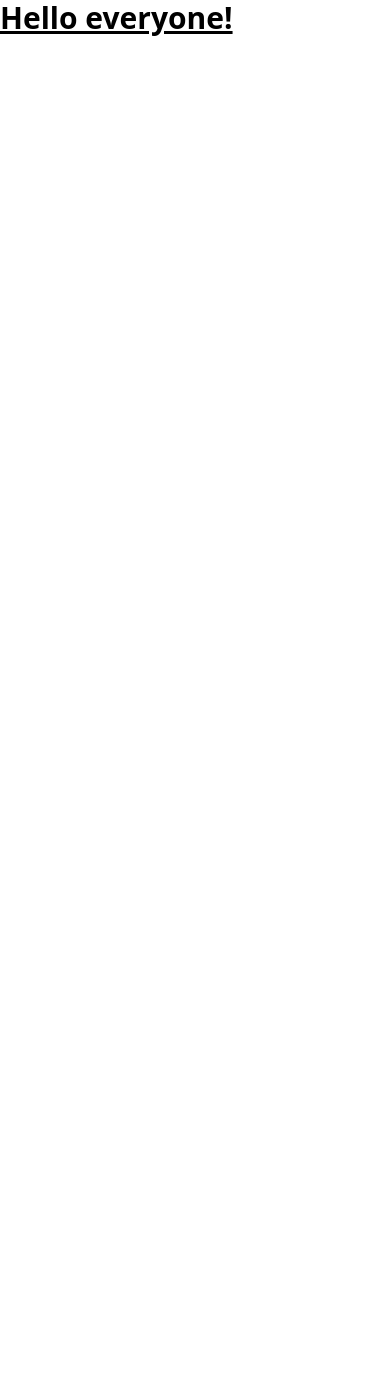
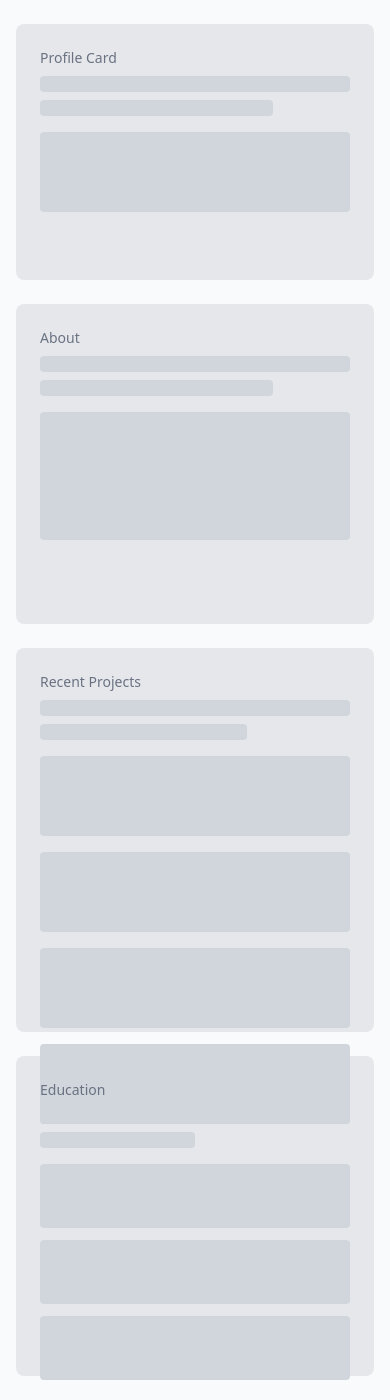
Before and after one commit to 7ANV1R/7ANV1R.github.io, a React (Vite) app: page / in a window 390 px wide. Before the commit the page ends 844 px from the top, so only its background shows below. Built offline with nearby package versions, Linux system fonts and the light colour scheme.

Commit message:
feat: implement responsive layouts with Mobile and Desktop components

```diff
--- a/src/App.jsx
+++ b/src/App.jsx
@@ -1,9 +1,12 @@
 import React from 'react';
+import MobileLayout from './components/layout/MobileLayout';
+import DesktopLayout from './components/layout/DesktopLayout';
 
 const App = () => {
   return (
-    <div>
-      <h1 class="text-3xl font-bold underline">Hello everyone!</h1>
+    <div className="min-h-screen bg-gray-50">
+      <MobileLayout />
+      <DesktopLayout />
     </div>
   );
 };
--- /dev/null
+++ b/src/components/layout/DesktopLayout.jsx
@@ -0,0 +1,29 @@
+import React from 'react';
+import ProfileCard from '../sections/ProfileCard';
+import About from '../sections/About';
+import RecentProjects from '../sections/RecentProjects';
+import Education from '../sections/Education';
+
+const DesktopLayout = () => {
+  return (
+    <div className="hidden lg:flex h-screen">
+      {/* Left Side - Pinned Card */}
+      <div className="w-1/3 p-6 border-r border-gray-200">
+        <div className="sticky top-6">
+          <ProfileCard className="h-96" />
+        </div>
+      </div>
+
+      {/* Right Side - Scrollable Content */}
+      <div className="w-2/3 overflow-y-auto">
+        <div className="p-6 space-y-6">
+          <About className="h-80" />
+          <RecentProjects className="h-96" />
+          <Education className="h-80" />
+        </div>
+      </div>
+    </div>
+  );
+};
+
+export default DesktopLayout;
--- /dev/null
+++ b/src/components/layout/MobileLayout.jsx
@@ -0,0 +1,20 @@
+import React from 'react';
+import ProfileCard from '../sections/ProfileCard';
+import About from '../sections/About';
+import RecentProjects from '../sections/RecentProjects';
+import Education from '../sections/Education';
+
+const MobileLayout = () => {
+  return (
+    <div className="lg:hidden">
+      <div className="container mx-auto px-4 py-6 space-y-6">
+        <ProfileCard className="h-64" />
+        <About />
+        <RecentProjects />
+        <Education />
+      </div>
+    </div>
+  );
+};
+
+export default MobileLayout;
--- /dev/null
+++ b/src/components/sections/About.jsx
@@ -0,0 +1,15 @@
+import React from 'react';
+import Card from '../ui/Card';
+import Skeleton from '../ui/Skeleton';
+
+const About = ({ className = "" }) => {
+  return (
+    <Card title="About" className={`h-80 ${className}`}>
+      <Skeleton className="mb-2" />
+      <Skeleton width="w-3/4" className="mb-4" />
+      <Skeleton height="h-32" />
+    </Card>
+  );
+};
+
+export default About;
--- /dev/null
+++ b/src/components/sections/Education.jsx
@@ -0,0 +1,19 @@
+import React from 'react';
+import Card from '../ui/Card';
+import Skeleton from '../ui/Skeleton';
+
+const Education = ({ className = "" }) => {
+  return (
+    <Card title="Education" className={`h-80 ${className}`}>
+      <Skeleton className="mb-2" />
+      <Skeleton width="w-1/2" className="mb-4" />
+      <div className="space-y-3">
+        <Skeleton height="h-16" />
+        <Skeleton height="h-16" />
+        <Skeleton height="h-16" />
+      </div>
+    </Card>
+  );
+};
+
+export default Education;
--- /dev/null
+++ b/src/components/sections/ProfileCard.jsx
@@ -0,0 +1,19 @@
+import React from 'react';
+import Card from '../ui/Card';
+import Skeleton from '../ui/Skeleton';
+
+const ProfileCard = ({ className = "" }) => {
+  return (
+    <Card title="Profile Card" className={className}>
+      <Skeleton className="mb-2" />
+      <Skeleton width="w-3/4" className="mb-4" />
+      <Skeleton height="h-20 lg:h-32" className="lg:mb-4" />
+      <div className="hidden lg:block">
+        <Skeleton width="w-1/2" className="mb-2" />
+        <Skeleton width="w-2/3" />
+      </div>
+    </Card>
+  );
+};
+
+export default ProfileCard;
--- /dev/null
+++ b/src/components/sections/RecentProjects.jsx
@@ -0,0 +1,20 @@
+import React from 'react';
+import Card from '../ui/Card';
+import Skeleton from '../ui/Skeleton';
+
+const RecentProjects = ({ className = "" }) => {
+  return (
+    <Card title="Recent Projects" className={`h-96 ${className}`}>
+      <Skeleton className="mb-2" />
+      <Skeleton width="w-2/3" className="mb-4" />
+      <div className="grid grid-cols-1 md:grid-cols-2 gap-4">
+        <Skeleton height="h-20" />
+        <Skeleton height="h-20" />
+        <Skeleton height="h-20" />
+        <Skeleton height="h-20" />
+      </div>
+    </Card>
+  );
+};
+
+export default RecentProjects;
--- /dev/null
+++ b/src/components/ui/Card.jsx
@@ -0,0 +1,21 @@
+import React from 'react';
+
+const Card = ({
+  title,
+  children,
+  className = "",
+  titleClassName = ""
+}) => {
+  return (
+    <div className={`bg-gray-200 rounded-lg p-6 ${className}`}>
+      {title && (
+        <div className={`text-sm text-gray-500 mb-2 ${titleClassName}`}>
+          {title}
+        </div>
+      )}
+      {children}
+    </div>
+  );
+};
+
+export default Card;
--- /dev/null
+++ b/src/components/ui/Skeleton.jsx
@@ -0,0 +1,13 @@
+import React from 'react';
+
+const Skeleton = ({
+  width = "w-full",
+  height = "h-4",
+  className = ""
+}) => {
+  return (
+    <div className={`bg-gray-300 rounded ${width} ${height} ${className}`}></div>
+  );
+};
+
+export default Skeleton;
```
Also changed, not shown: 2 other files (tests, documents, lock files or other folders).
